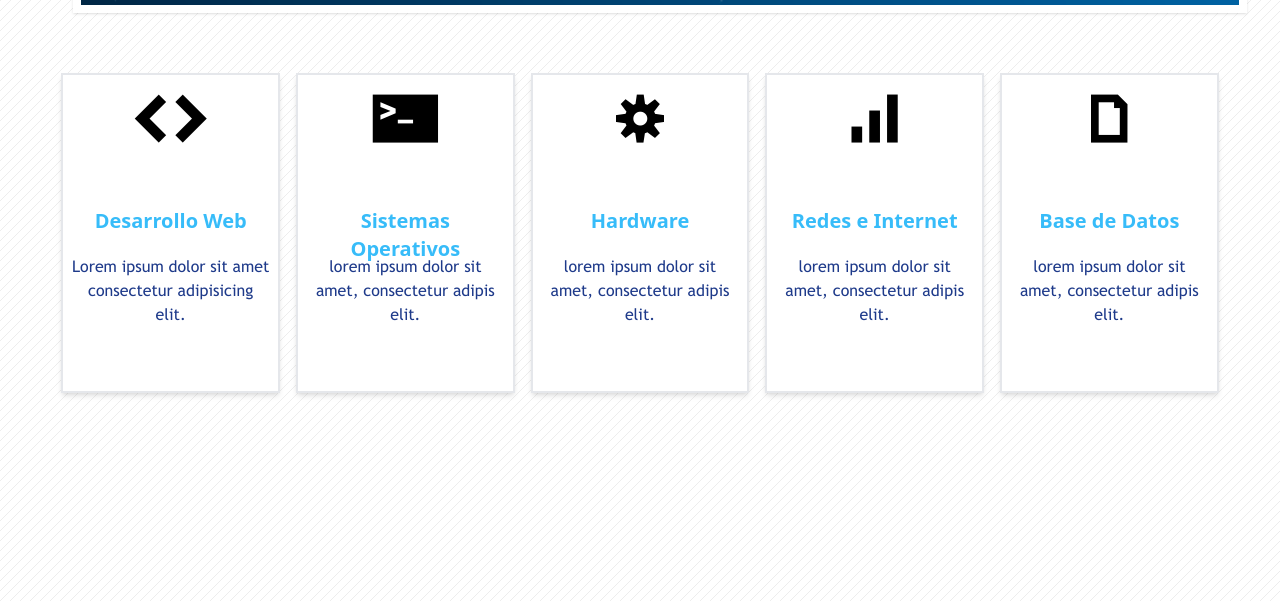
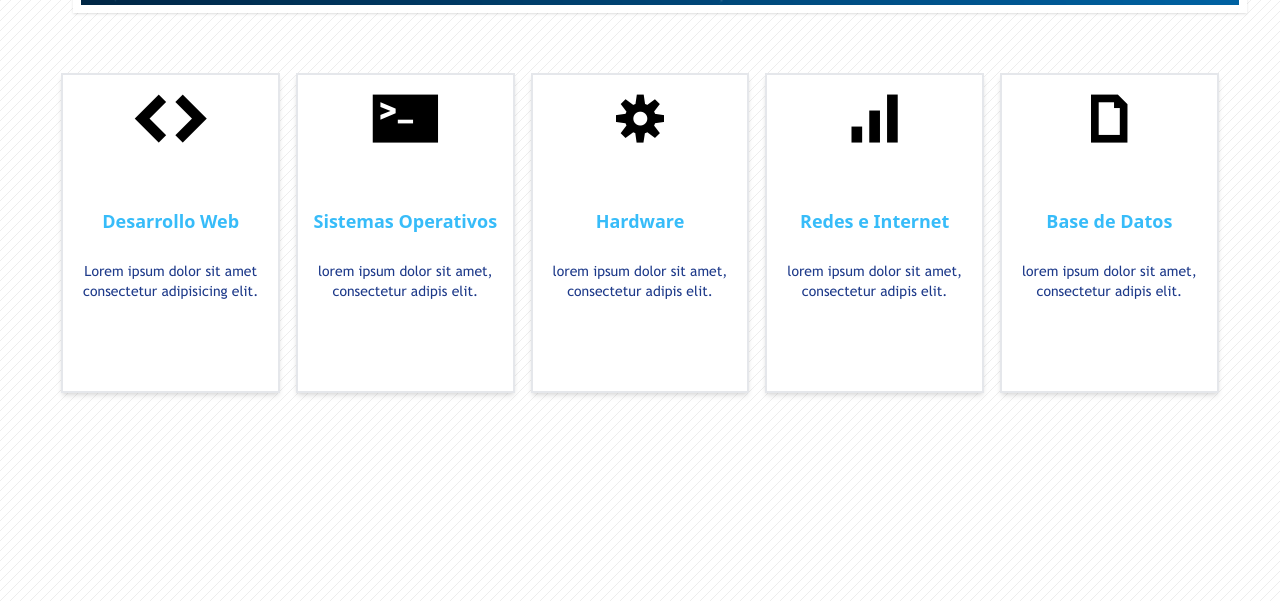
Before and after one commit to wilxoncastillo/tailwind, a website: page index.html in a window 1280 px wide. Shown: the part 199-800 px from the top of the page. Drawn offline with Linux system fonts and the light colour scheme.

Commit message:
36. Responsive de las tarjetas

```diff
--- a/src/app.css
+++ b/src/app.css
@@ -76,7 +76,8 @@
     .card {
         @apply
             flex-1
-            h-80
+            md:h-60
+            lg:h-80
             border-2
             border-gray-200
             shadow-md
@@ -121,6 +122,13 @@
             text-azul-claro
             transition
             duration-300
+
+            xs:text-sm
+            sm:text-sm
+            md:text-sm
+            lg:text-lg
+
+
         ;
     }
 
@@ -132,6 +140,15 @@
             text-base
             transition
             duration-300
+
+
+
+            xs:hidden
+            sm:hidden
+            md:hidden
+            lg:block
+            lg:text-sm
+            lg:mt-1.5
         ;
 
     }
```
Also changed, not shown: css/app.css.
